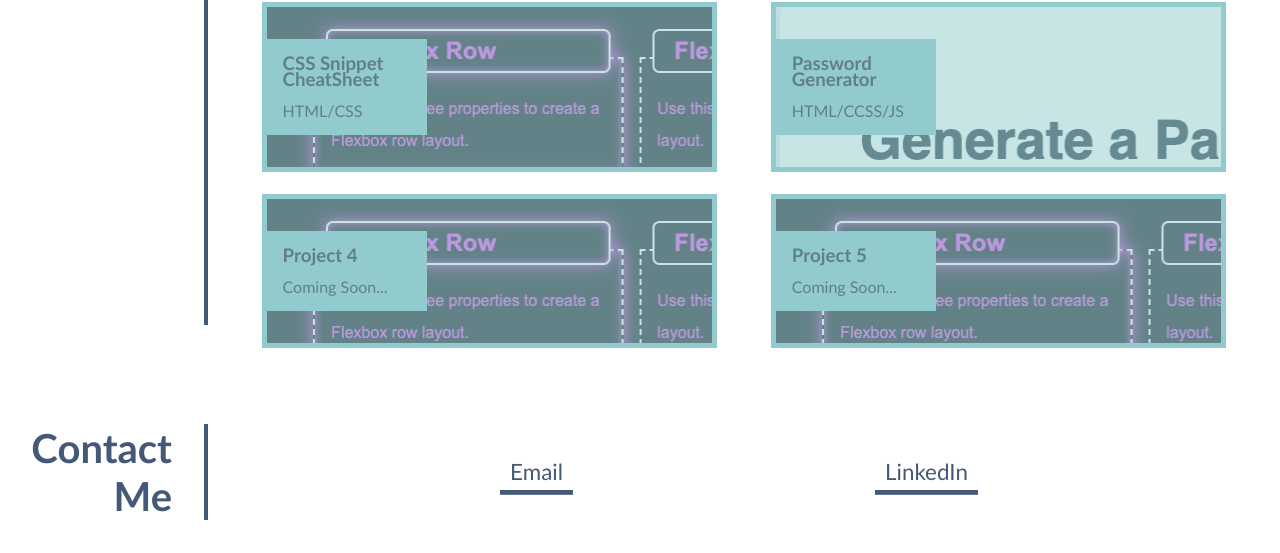
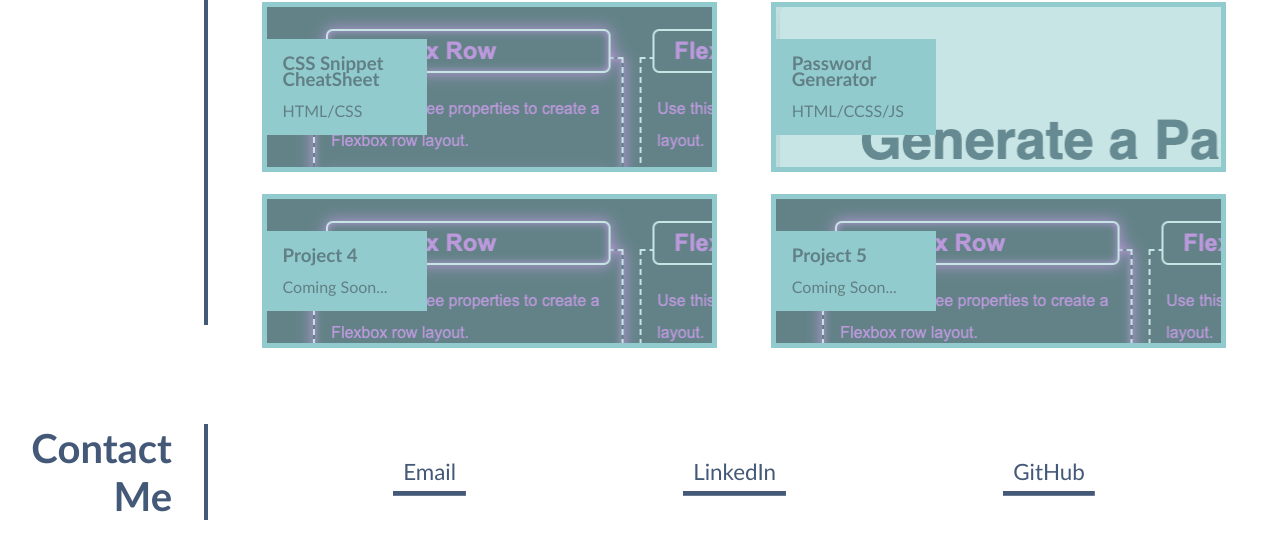
Before and after one commit to cjohnson74/My-Advanced-Portfolio, a plain HTML site: page index.html in a window 1280 px wide. Shown: the part 1365-1918 px from the top of the page. Drawn offline with Linux system fonts and the light colour scheme.

Commit message:
added Github Link

```diff
--- a/Main/assets/css/styles.css
+++ b/Main/assets/css/styles.css
@@ -452,7 +452,8 @@ nav a:hover {
 .contactMe a {
     text-decoration: none;
     padding: 10px;
-    margin-right: 10px;
+    margin: 2rem;
+    height: 3rem;
     color: var(--first);
     background-image: linear-gradient(270deg, var(--first) 0%, var(--first) 100%);
     background-repeat: no-repeat;
--- a/index.html
+++ b/index.html
@@ -93,6 +93,9 @@
           <a href="https://www.linkedin.com/in/carson-johnson-78023421a/"
             >LinkedIn</a
           >
+          <a href="https://github.com/cjohnson74"
+            >GitHub</a
+          >
         </div>
       </section>
       <!-- <section id="Resume" class="resume">
```
Also changed, not shown: 3 other files.
